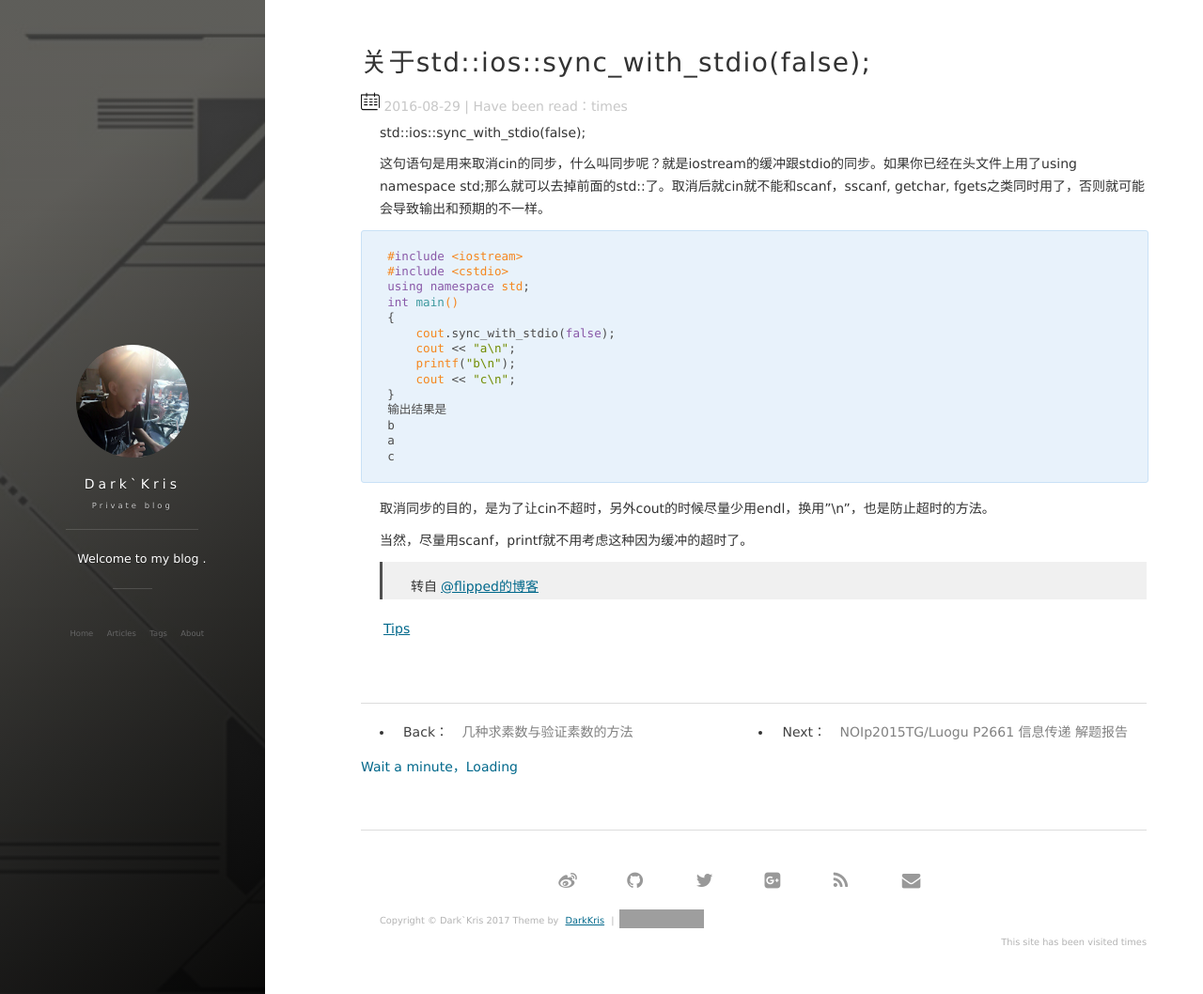
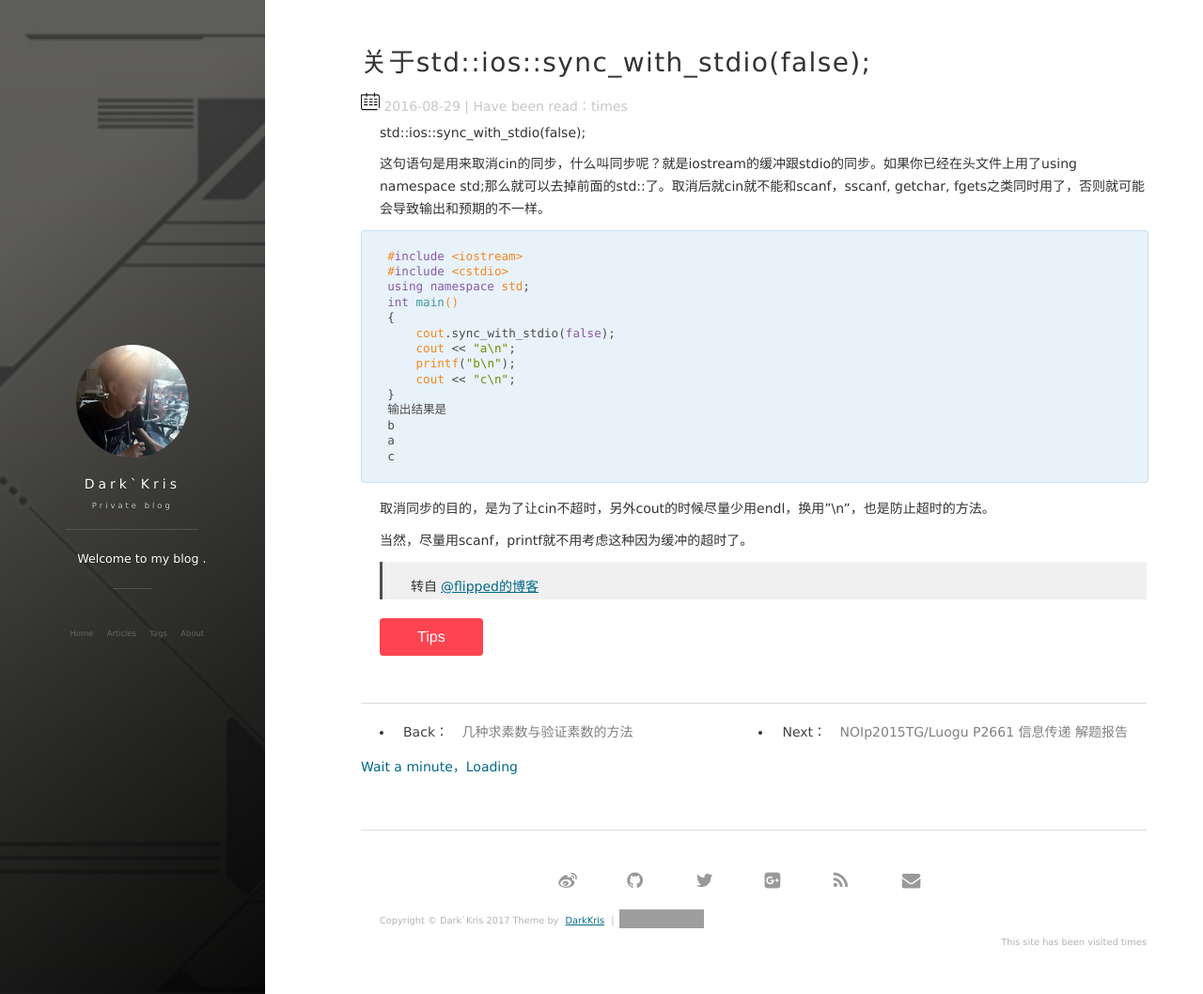
Before and after one commit to DeAntiWang/deantiwang.github.io, a Jekyll site: the page built from _posts/2016-08-29-关闭cincout.md, in a window 1280 px wide and 1058 px high. Shown: the whole window at 94% size. Built offline with Jekyll 4.4.1, drawn with Linux system fonts in a browser that asks for light colours; nearby versions of some CDN libraries; comment, search, counter and statistics services are not loaded; grey boxes are pictures that could not be loaded.

Commit message:
修复打赏图标

```diff
--- a/_includes/head.html
+++ b/_includes/head.html
@@ -25,6 +25,8 @@
   <link rel="alternate" type="application/rss+xml" title="{{ site.title }}" href="{{ "/feed.xml" | prepend: site.baseurl | prepend: site.url }}">
 
   <meta name="google-site-verification" content="1-1ZlHoRvM0T2FqPbW2S-qLgYXN6rsn52kErlMPd_gw" />
+
+  <link rel="stylesheet" href="https://darkkris.github.io/css/buttons.css">
 
 <!-- 站点统计 -->
   <script
--- a/_includes/new-old.html
+++ b/_includes/new-old.html
@@ -1,5 +1,4 @@
 <section>
-<link rel="stylesheet" href="css/buttons.css">
             <div class="content-play">
               <p><a href="javascript:void(0)" onclick="dashangToggle()" class="button button-glow button-rounded button-caution" title="Tips">Tips</a></p>
               <div class="hide_box-play"></div>
```
